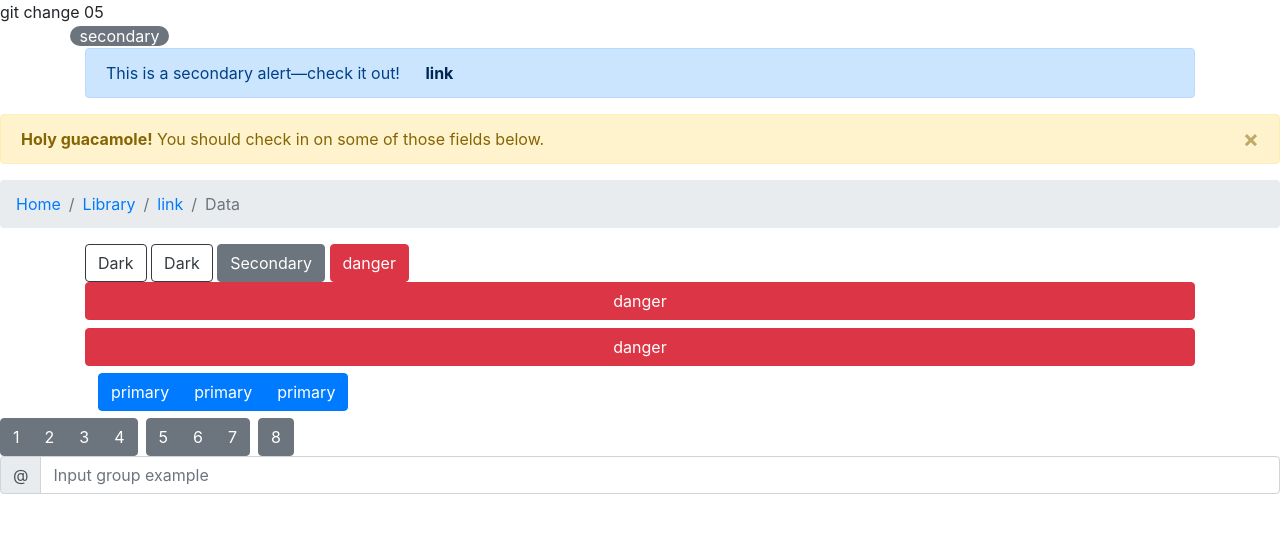
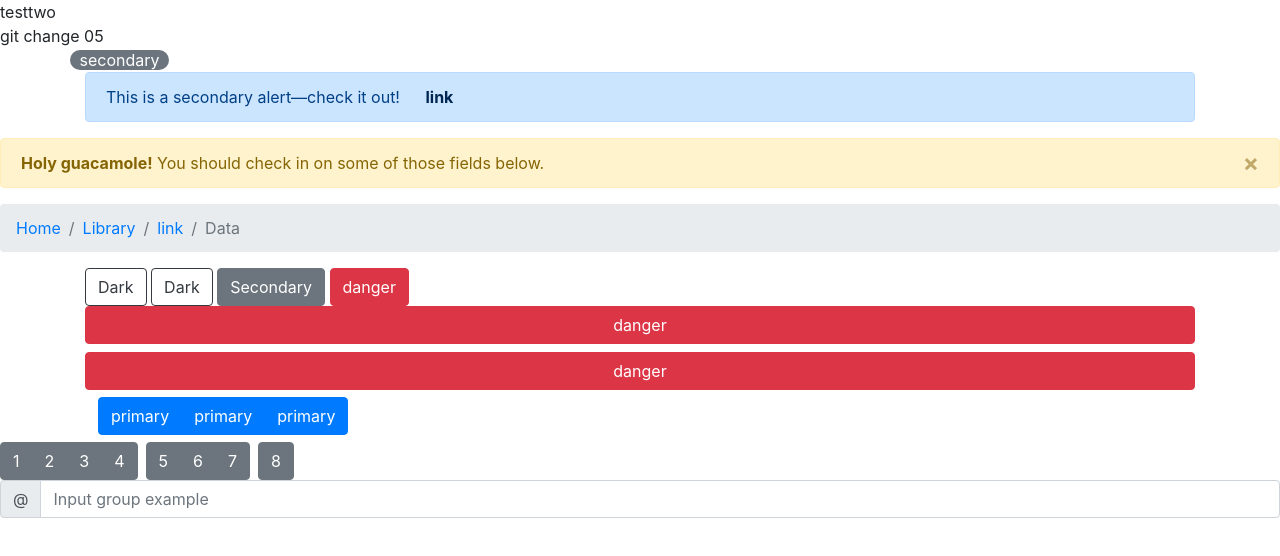
Before and after one commit to haihaiyidong/newone, a plain HTML site: page index.html in a window 1280 px wide. Drawn offline with Linux system fonts and the light colour scheme.

Commit message:
testTwo 05[C

```diff
--- a/index.html
+++ b/index.html
@@ -5,6 +5,7 @@
 </head>
 <link rel="stylesheet" type="text/css" href="css/bootstrap.css">
 <body>
+	<div>testtwo</div>
 	<div>git change 05</div>
 	<div class="container">
 		<div class="row">
```
